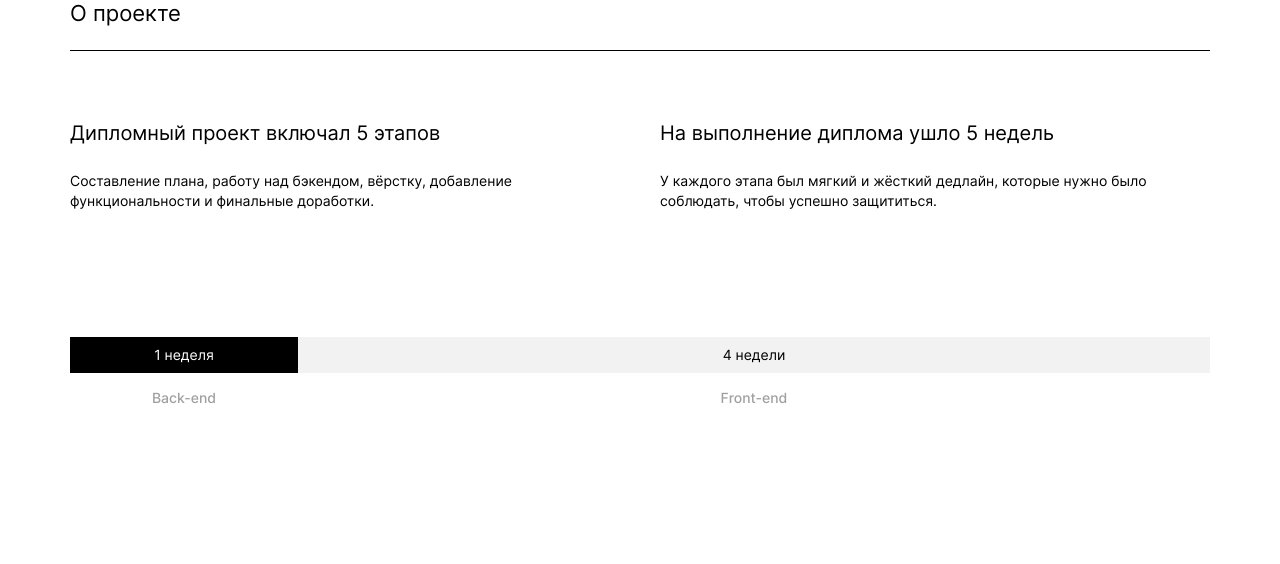
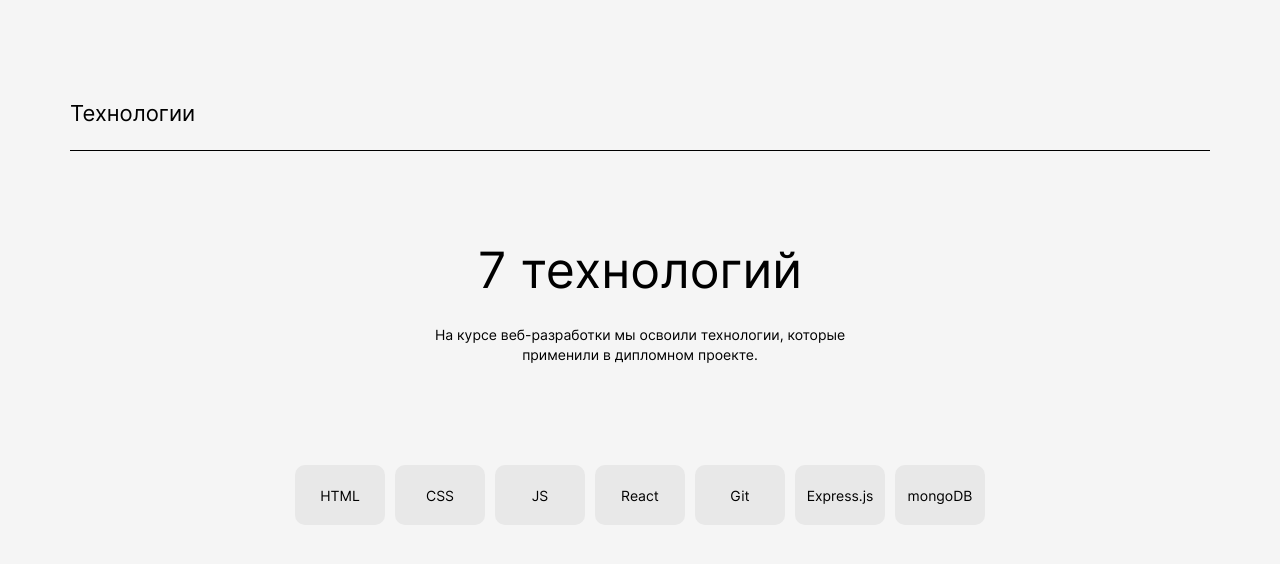
Before and after one commit to eshhhii/movies-explorer-frontend, a React (Create React App) app: page / in a window 1280 px wide. Shown: the top 564 px of the page. Built offline with nearby package versions, Linux system fonts and the light colour scheme.

Commit message:
feat:add techs component

```diff
--- a/src/components/App/App.css
+++ b/src/components/App/App.css
@@ -10,6 +10,7 @@
   min-width: 320px;
   width: 100%;
   min-height: 100vh;
+  margin: 0 auto;
   display: flex;
   flex-direction: column;
   box-sizing: border-box;
--- a/src/components/Heading/Heading.css
+++ b/src/components/Heading/Heading.css
@@ -5,8 +5,7 @@
   font-size: 22px;
   line-height: 27px;
   color: #000000;
+  margin: 0;
   border-bottom: 1px solid;
-  max-width: 1140px;
   padding-bottom: 23px;
-  margin: 0 70px;
 }
--- a/src/components/Techs/Techs.css
+++ b/src/components/Techs/Techs.css
@@ -0,0 +1,55 @@
+.techs {
+  background-color: #f5f5f5;
+  padding: 100px 70px;
+}
+.techs__container {
+  text-align: center;
+  margin-top: 90px;
+}
+.techs__title {
+  font-family: Inter;
+  font-style: normal;
+  font-weight: normal;
+  font-size: 50px;
+  line-height: 58px;
+  text-align: center;
+  margin: 0;
+}
+.techs__subtitle {
+  max-width: 460px;
+  font-style: normal;
+  font-weight: normal;
+  font-size: 14px;
+  line-height: 20px;
+  text-align: center;
+  margin: 26px auto 0;
+}
+.techs__list {
+  display: flex;
+  flex-direction: row;
+  list-style-type: none;
+  justify-content: center;
+  align-self: center;
+  padding: 0;
+  margin: 100px 0 0;
+}
+.techs__item {
+  width: 90px;
+  height: 60px;
+  background-color: #e8e8e8;
+  display: flex;
+  align-items: center;
+  justify-content: center;
+  border-radius: 10px;
+  margin-right: 10px;
+}
+.techs__item:last-of-type {
+  margin-right: 0;
+}
+.techs__text {
+  font-style: normal;
+  font-weight: normal;
+  font-size: 14px;
+  line-height: 17px;
+  margin: 0;
+}
--- a/src/components/Techs/Techs.js
+++ b/src/components/Techs/Techs.js
@@ -0,0 +1,43 @@
+import React from "react";
+import "./Techs.css";
+import Heading from "../Heading/Heading";
+
+function Techs() {
+  return (
+    <section className="techs">
+      <Heading heading="Технологии" />
+      <div className="techs__container">
+        <h2 className="techs__title"> 7 технологий</h2>
+        <p className="techs__subtitle">
+          На курсе веб-разработки мы освоили технологии, которые применили в
+          дипломном проекте.
+        </p>
+        <ul className="techs__list">
+          <li className="techs__item">
+            <h4 className="techs__text">HTML</h4>
+          </li>
+          <li className="techs__item">
+            <p className="techs__text">CSS</p>
+          </li>
+          <li className="techs__item">
+            <p className="techs__text">JS</p>
+          </li>
+          <li className="techs__item">
+            <p className="techs__text">React</p>
+          </li>
+          <li className="techs__item">
+            <p className="techs__text">Git</p>
+          </li>
+          <li className="techs__item">
+            <p className="techs__text">Express.js</p>
+          </li>
+          <li className="techs__item">
+            <p className="techs__text">mongoDB</p>
+          </li>
+        </ul>
+      </div>
+    </section>
+  );
+}
+
+export default Techs;
--- a/src/index.js
+++ b/src/index.js
@@ -2,13 +2,13 @@ import React from "react";
 import ReactDOM from "react-dom";
 import { BrowserRouter } from "react-router-dom";
 import "./index.css";
-import AboutProject from "./components/AboutProject/AboutProject";
+import Techs from "./components/Techs/Techs";
 import reportWebVitals from "./reportWebVitals";
 
 ReactDOM.render(
   <React.StrictMode>
     <BrowserRouter>
-      <AboutProject />
+      <Techs />
     </BrowserRouter>
   </React.StrictMode>,
   document.getElementById("root")
```
